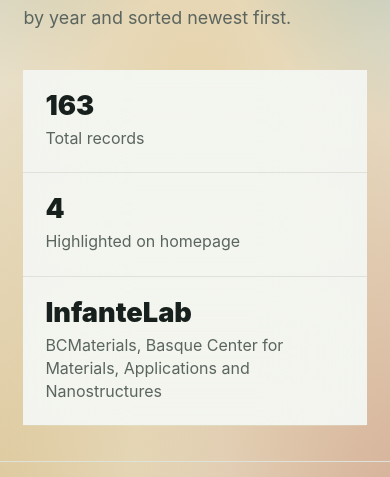
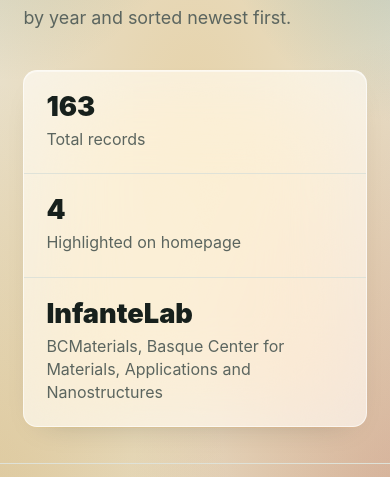
Before and after one commit to nlesc-nano/GroupWebpage, a SvelteKit app: page /publications in a window 390 px wide. Shown: the part 340-817 px from the top of the page. Built offline with nearby package versions, Linux system fonts and the light colour scheme; no server answers.

Commit message:
fix grey publication stat tiles on the publications page
The stat tiles sat on an opaque solid divider background that blocked
the fixed gradient backdrop from showing through the glass blur.
Switched to plain border dividers so the tiles match the rest of the
frosted glass theme.

```diff
--- a/src/routes/publications/+page.svelte
+++ b/src/routes/publications/+page.svelte
@@ -151,15 +151,23 @@
 	.publication-stats {
 		display: grid;
 		grid-template-columns: 0.6fr 0.8fr 1.4fr;
-		gap: 1px;
 		margin-top: 36px;
-		background: var(--line);
+		border: 1px solid rgba(255, 255, 255, 0.6);
+		border-radius: var(--radius);
+		background: var(--noise), var(--panel-strong);
+		backdrop-filter: var(--glass);
+		box-shadow:
+			inset 0 1px 0 rgba(255, 255, 255, 0.5),
+			0 12px 30px -22px rgba(23, 32, 28, 0.35);
 	}
 
 	.publication-stats div {
 		padding: 22px;
-		background: var(--noise), var(--panel-strong);
-		backdrop-filter: var(--glass);
+		border-right: 1px solid var(--line);
+	}
+
+	.publication-stats div:last-child {
+		border-right: 0;
 	}
 
 	.publication-stats span {
@@ -312,6 +320,15 @@
 			grid-template-columns: 1fr;
 		}
 
+		.publication-stats div {
+			border-right: 0;
+			border-bottom: 1px solid var(--line);
+		}
+
+		.publication-stats div:last-child {
+			border-bottom: 0;
+		}
+
 		.year-heading {
 			position: static;
 		}
```
